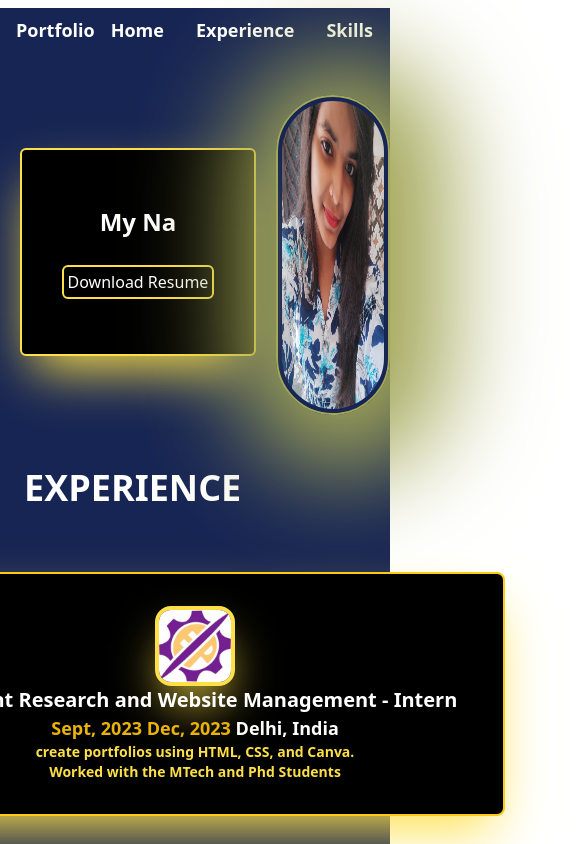
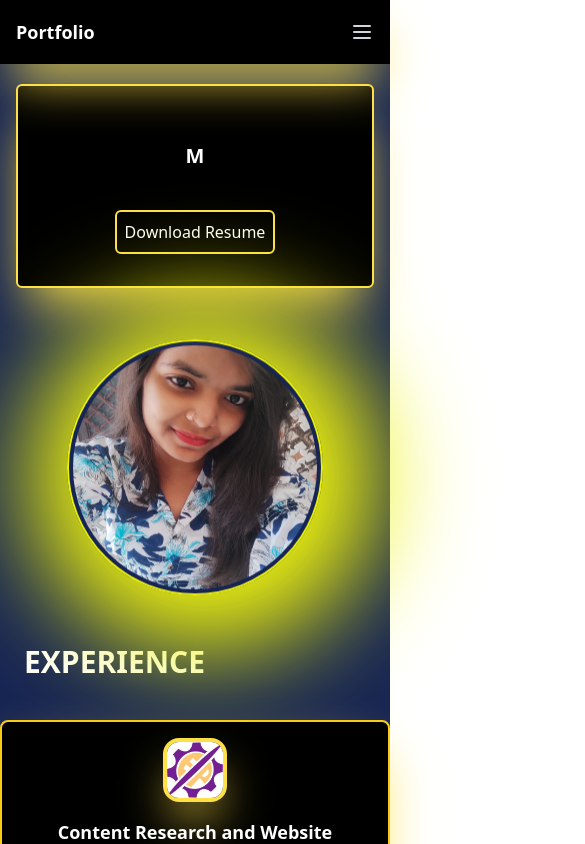
Before and after one commit to Kanchan9540/Portfolio, a React (Create React App) app: page / in a window 390 px wide. Shown: the top 844 px of the page, 585 px wide, since content can reach past the window. Built offline with nearby package versions, Linux system fonts and the light colour scheme.

Commit message:
responsiveness

```diff
--- a/src/Components/Experience.js
+++ b/src/Components/Experience.js
@@ -1,46 +1,88 @@
-import React from 'react'
-import experience from "./Data/experience.json"
+// import React from 'react'
+// import experience from "./Data/experience.json"
+
+// const Experience = () => {
+//   return (
+//     <>
+//     <div id='experience'>
+//       <h1 className='text-4xl p-2 m-4 font-bold'>EXPERIENCE</h1>
+//       <div  className=" flex flex-col justify-center items-center">
+//       {
+//         experience.map((Data)=>{
+//           return(
+//             <>
+//             <div key={Data.id} className='bg-black w-[620px] border-2 border-yellow-400 m-10 p-8 text-center flex flex-col items-center justify-around rounded-lg shadow-2xl shadow-yellow-300'
+//             data-aos="zoom-in"  // animations
+//             data-aos-duration="1000"
+//             >
+
+//             {/* left section */}
+//              <div>
+//              <img className='w-20 h-20 rounded-2xl border-4 border-yellow-300 text-center shadow-2xl shadow-yellow-300 ' src={`/assests/${Data.imageSrc}`} alt='' />
+//             </div>
+
+//             {/* right section */}
+//             <div>
+//               <h2 className='text-xl font-bold'>{Data.role}</h2>
+//               <h4 className='text-lg font-semibold'>
+//               <span className='text-yellow-500'>{Data.startDate}{" "} {Data.endDate} </span> {Data.location}
+//               </h4>
+
+//               <h5 className='text-yellow-300 font-bold text-sm'>{Data.experiences[0]}</h5>
+//               <h5 className='text-yellow-300 font-bold text-sm'>{Data.experiences[1]}</h5>
+//             </div>
+//             </div>
+//             </>
+//           )
+//         })
+//       }
+//       </div>
+//     </div>
+//     </>
+//   )
+// }
+
+
+// export default Experience;
+
+
+import React from 'react';
+import experience from "./Data/experience.json";
 
 const Experience = () => {
   return (
     <>
       <div id='experience'>
-      <h1 className='text-4xl p-2 m-4 font-bold'>EXPERIENCE</h1>
-      <div  className=" flex flex-col justify-center items-center">
-      {
-        experience.map((Data)=>{
-          return(
-            <>
-            <div key={Data.id} className='bg-black w-[620px] border-2 border-yellow-400 m-10 p-8 text-center flex flex-col items-center justify-around rounded-lg shadow-2xl shadow-yellow-300'
-            data-aos="zoom-in"  // animations
+        <h1 className='text-3xl md:text-4xl p-2 m-4 font-bold '>EXPERIENCE</h1>
+        <div className="flex flex-col justify-center items-center">
+          {experience.map((Data) => (
+            <div
+              key={Data.id}
+              className='bg-black w-full md:w-[620px] border-2 border-yellow-400 my-4 md:my-10 p-4 md:p-8 text-center flex flex-col items-center justify-around rounded-lg shadow-2xl shadow-yellow-300'
+              data-aos="zoom-in" // animations
               data-aos-duration="1000"
             >
-
-            {/* left section */}
-             <div>
-             <img className='w-20 h-20 rounded-2xl border-4 border-yellow-300 text-center shadow-2xl shadow-yellow-300 ' src={`/assests/${Data.imageSrc}`} alt='' />
+              {/* Image section */}
+              <div className="mb-4">
+                <img className='w-16 h-16 md:w-20 md:h-20 rounded-2xl border-4 border-yellow-300 text-center shadow-2xl shadow-yellow-300' src={`/assests/${Data.imageSrc}`} alt='experience' />
               </div>
 
-            {/* right section */}
+              {/* Information section */}
               <div>
-              <h2 className='text-xl font-bold'>{Data.role}</h2>
-              <h4 className='text-lg font-semibold'>
-              <span className='text-yellow-500'>{Data.startDate}{" "} {Data.endDate} </span> {Data.location}
+                <h2 className='text-lg md:text-xl font-bold text-white'>{Data.role}</h2>
+                <h4 className='text-md md:text-lg font-semibold text-white'>
+                  <span className='text-yellow-500'>{Data.startDate} - {Data.endDate}</span> {Data.location}
                 </h4>
-
-              <h5 className='text-yellow-300 font-bold text-sm'>{Data.experiences[0]}</h5>
-              <h5 className='text-yellow-300 font-bold text-sm'>{Data.experiences[1]}</h5>
+                {Data.experiences.map((exp, index) => (
+                  <h5 key={index} className='text-yellow-300 font-bold text-sm md:text-base'>{exp}</h5>
+                ))}
               </div>
             </div>
-            </>
-          )
-        })
-      }
+          ))}
         </div>
       </div>
     </>
   )
 }
 
-
 export default Experience;
--- a/src/Components/Home.js
+++ b/src/Components/Home.js
@@ -1,12 +1,11 @@
-import React, { useEffect, useRef, useSyncExternalStore } from 'react';
+import React, { useEffect, useRef } from 'react';
 import Pdf from "../Pdf/Updated_Resume.pdf";
 import mine from "./Data/mine.json";
 import Typed from "typed.js";
 
-
 const Home = () => {
 
-  //useRef initialize for animation
+  // useRef initialize for animation
   const typedRef = useRef(null);
   useEffect(() => {
     const options = {
@@ -19,98 +18,41 @@ const Home = () => {
       backSpeed: 50,
       loop: true,
       showCursor: false, // Hide the cursor
-
     };
 
-    const typed = new Typed(typedRef.current, options)
+    const typed = new Typed(typedRef.current, options);
 
-    return() => {
+    return () => {
       typed.destroy();
     };
-  }, [1])
+  }, [1]);
 
   return (
     <>
-      <div className='flex  justify-around items-center h-96 p-2 m-2'id='home'>
+      <div className='flex flex-col md:flex-row justify-around items-center h-auto md:h-96 p-2 m-2' id='home'>
 
         {/* left section */}
-      <div className='w-[620px] p-6  m-1 h-52 border-2 border-yellow-300 rounded-md text-center shadow-2xl shadow-yellow-300 bg-black'
-       data-aos="fade-up-right" //animation
+        <div className='w-full md:w-[620px] p-6 m-1 h-auto md:h-52 border-2 border-yellow-300 rounded-md text-center shadow-2xl shadow-yellow-300 bg-black'
+          data-aos="fade-up-right" // animation
           data-aos-duration="1000"
         >
+          <h1 className='m-6 p-2 text-xl md:text-2xl font-bold text-white' ref={typedRef}></h1>
 
-       <h1 className='m-6 p-2 text-2xl font-bold' ref={typedRef}></h1>
-
-       <a href={Pdf} download="Resume.pdf" className='border-2 border-yellow-300 rounded-md hover:bg-yellow-300 hover:text-black m-2 p-1 my-3'>Download Resume</a>
+          <a href={Pdf} download="Resume.pdf" className='border-2 border-yellow-300 rounded-md hover:bg-yellow-300 hover:text-black m-2 p-2 inline-block'>Download Resume</a>
         </div>
 
         {/* right section */}
         <div
           data-aos="fade-up-left"
           data-aos-duration="1000"
+          className='flex justify-center items-center mt-4 md:mt-0'
         >
-         <img className='p-1 m-4 h-80 w-80 rounded-full border-2 border-yellow-300 animate-superman ' src={`/assests/${mine.imgSrc}`} alt='mine'/>
+          <img className='p-1 m-6 h-64 w-64 w md:h-80 md:w-80 rounded-full border-2 border-yellow-300 animate-superman' src={`/assests/${mine.imgSrc}`} alt='mine' />
         </div>
 
       </div>
     </>
-  )
+  );
 }
 
-export default Home
-
-
-
-// import React, { useEffect, useRef } from 'react';
-// import Pdf from "../Pdf/Updated_Resume.pdf";
-// import mine from "./Data/mine.json";
-// import Typed from "typed.js";
-
-// const Home = () => {
-//   const typedRef = useRef(null);
-
-//   useEffect(() => {
-//     const options = {
-//       strings: [
-//         "Welcome to my Profile",
-//         "My Name is Kanchan",
-//         "I'm a Frontend Developer"
-//       ],
-//       typeSpeed: 50,
-//       backSpeed: 50,
-//       loop: true,
-//       showCursor: false,
-//     };
-
-//     const typed = new Typed(typedRef.current, options);
-
-//     return () => {
-//       typed.destroy();
-//     };
-//   }, []);
-
-//   return (
-//     <div className='flex flex-col md:flex-row justify-center items-center h-screen p-2' id='home'>
-
-//       {/* Left Section */}
-//       <div className='md:w-1/2 w-full p-6 m-2 md:m-1 border-2 border-yellow-300 rounded-md text-center shadow-2xl shadow-yellow-300 bg-black'
-//         data-aos="fade-up-right" // Animation
-//         data-aos-duration="1000"
-//       >
-//         <h1 className='m-6 p-2 text-2xl font-bold' ref={typedRef}></h1>
-//         <a href={Pdf} download="Resume.pdf" className='border-2 border-yellow-300 rounded-md hover:bg-yellow-300 hover:text-black m-2 p-1 my-3'>Download Resume</a>
-//       </div>
-
-//       {/* Right Section */}
-//       <div className='md:w-1/2 w-full'
-//         data-aos="fade-up-left"
-//         data-aos-duration="1000"
-//       >
-//         <img className='p-1 m-4 h-80 w-80 md:h-96 md:w-96 rounded-full border-2 border-yellow-300 animate-superman' src={`/assets/${mine.imgSrc}`} alt='mine' />
-//       </div>
-
-//     </div>
-//   );
-// };
-
-// export default Home;
+export default Home;
--- a/src/Components/Navbar.js
+++ b/src/Components/Navbar.js
@@ -1,24 +1,61 @@
-import React from "react";
+import React, { useState } from "react";
 
 const Navbar = () => {
-    return(
-        <>
-         <div className="flex justify-between p-2 m-2 sticky"
-         Data-aos= "fade-down"
-         Data-aos-duration= "1000"
-         >
-            <div className="font-bold text-lg hover:border-b-4 hover:border-yellow-300 ">Portfolio</div>
-            <div className="">
-              <a href="#home" className="p-4 font-bold text-lg hover:border-b-4 hover:border-yellow-300">Home</a>
-              <a href="#experience" className="p-4 font-bold text-lg hover:border-b-4 hover:border-yellow-300">Experience</a>
-              <a href="#skills" className="p-4 font-bold text-lg hover:border-b-4 hover:border-yellow-300">Skills</a>
-              <a href="#projects" className="p-4 font-bold text-lg hover:border-b-4 hover:border-yellow-300">Projects</a>
-              <a href="#contact" className="p-4 font-bold hover:border-b-4 hover:border-yellow-300">Contact</a>
+    const [isOpen, setIsOpen] = useState(false);
+
+    return (
+        <nav className="bg-black shadow-2xl shadow-yellow-300 sticky top-0 z-10" data-aos="fade-down" data-aos-duration="1000">
+            <div className="max-w-7xl mx-auto px-4 sm:px-6 lg:px-8">
+                <div className="flex items-center justify-between h-16">
+                    <div className="flex items-center">
+                        <div className="text-white font-bold text-lg hover:border-b-4 hover:border-yellow-300">Portfolio</div>
+                    </div>
+                    <div className="hidden md:flex md:items-center md:space-x-4">
+                        <a href="#home" className="text-white p-4 font-bold text-lg hover:border-b-4 hover:border-yellow-300">Home</a>
+                        <a href="#experience" className="text-white p-4 font-bold text-lg hover:border-b-4 hover:border-yellow-300">Experience</a>
+                        <a href="#skills" className="text-white p-4 font-bold text-lg hover:border-b-4 hover:border-yellow-300">Skills</a>
+                        <a href="#projects" className="text-white p-4 font-bold text-lg hover:border-b-4 hover:border-yellow-300">Projects</a>
+                        <a href="#contact" className="text-white p-4 font-bold text-lg hover:border-b-4 hover:border-yellow-300">Contact</a>
+                    </div>
+                    <div className="flex md:hidden">
+                        <button
+                            onClick={() => setIsOpen(!isOpen)}
+                            className="text-gray-300 hover:text-white focus:outline-none focus:text-white"
+                        >
+                            <svg className="h-6 w-6" stroke="currentColor" fill="none" viewBox="0 0 24 24">
+                                {isOpen ? (
+                                    <path
+                                        strokeLinecap="round"
+                                        strokeLinejoin="round"
+                                        strokeWidth="2"
+                                        d="M6 18L18 6M6 6l12 12"
+                                    />
+                                ) : (
+                                    <path
+                                        strokeLinecap="round"
+                                        strokeLinejoin="round"
+                                        strokeWidth="2"
+                                        d="M4 6h16M4 12h16M4 18h16"
+                                    />
+                                )}
+                            </svg>
+                        </button>
+                    </div>
+                </div>
             </div>
-         </div>
-
-        </>
-    )
+            {isOpen && (
+                <div className="md:hidden">
+                    <div className="px-2 pt-2 pb-3 space-y-1 sm:px-3 bg-black">
+                        <a href="#home" className="block px-3 py-2 rounded-md text-base font-bold text-white hover:border-b-4 hover:border-yellow-300">Home</a>
+                        <a href="#experience" className="block px-3 py-2 rounded-md text-base font-bold text-white hover:border-b-4 hover:border-yellow-300">Experience</a>
+                        <a href="#skills" className="block px-3 py-2 rounded-md text-base font-bold text-white hover:border-b-4 hover:border-yellow-300">Skills</a>
+                        <a href="#projects" className="block px-3 py-2 rounded-md text-base font-bold text-white hover:border-b-4 hover:border-yellow-300">Projects</a>
+                        <a href="#contact" className="block px-3 py-2 rounded-md text-base font-bold text-white hover:border-b-4 hover:border-yellow-300">Contact</a>
+                    </div>
+                </div>
+            )}
+        </nav>
+    );
 };
 
 export default Navbar;
--- a/src/Components/Projects.js
+++ b/src/Components/Projects.js
@@ -1,38 +1,79 @@
+// import React from 'react';
+// import projects from './Data/projects.json';
+
+// const Projects = () => {
+//   return (
+//    <>
+//     <div>
+//       <h1 className='text-4xl font-bold  p-2 m-4 '>PROJECTS</h1>
+//       <div className='flex p-2 m-2 justify-center items-center'>
+//         {
+//             projects.map((Data)=>(
+//                 <>
+//                    <div key={Data.id} className='flex my-5 m-4 p-4' id='projects'>
+//                    <div className=' border-2 border-yellow-300 shadow-2xl rounded-lg shadow-yellow-300  bg-black w-60 h-96'
+//                    data-aos="flip-right"  // animation
+//                    data-aos-duration="1000"
+//                    >
+//                    <div className='flex justify-center items-center p-2 m-2'>
+//                    <img className='w-48 h-48 rounded-lg border-2 border-yellow-300 shadow-2xl shadow-yellow-300  p-2 m-2' src={Data.imageSrc} alt='' />
+//                    </div>
+//                     <div className='text-center '>
+//                         <h5 className='font-bold text-lg'>{Data.title}</h5>
+//                         <p>{Data.description}</p>
+
+//                        <div className='flex justify-between p-2 mx-12 text-center'>
+//                        <a href={Data.demo} className='border-2 border-yellow-300  rounded-md  hover:bg-yellow-300 hover:text-black p-1'>Demo</a>
+//                        <a href={Data.source} className='border-2 border-yellow-300 rounded-md  hover:bg-yellow-300 hover:text-black p-1'>Code</a>
+//                        </div>
+
+//                     </div>
+//                    </div>
+
+//                    </div>
+//                 </>
+
+//             ))}
+//       </div>
+//     </div>
+//    </>
+//   );
+// };
+
+// export default Projects;
+
+
+
+
+
 import React from 'react';
 import projects from './Data/projects.json';
 
 const Projects = () => {
   return (
     <>
-    <div>
-      <h1 className='text-4xl font-bold  p-2 m-4 '>PROJECTS</h1>
-      <div className='flex p-2 m-2 justify-center items-center'>
-        {
-            projects.map((Data)=>(
-                <>
-                   <div key={Data.id} className='flex my-5 m-4 p-4' id='projects'>
-                   <div className=' border-2 border-yellow-300 shadow-2xl rounded-lg shadow-yellow-300  bg-black w-60 h-96'
+      <div id='projects'>
+        <h1 className='text-3xl md:text-4xl font-bold p-2 m-4'>PROJECTS</h1>
+        <div className='flex flex-wrap justify-center items-center'>
+          {projects.map((Data) => (
+            <div key={Data.id} className='flex flex-col my-5 mx-4 p-4 w-full sm:w-1/2 md:w-1/3 lg:w-1/4'>
+              <div className='border-2 border-yellow-300 shadow-2xl rounded-lg shadow-yellow-300 bg-black'
                 data-aos="flip-right"  // animation
                 data-aos-duration="1000"
               >
                 <div className='flex justify-center items-center p-2 m-2'>
-                   <img className='w-48 h-48 rounded-lg border-2 border-yellow-300 shadow-2xl shadow-yellow-300  p-2 m-2' src={Data.imageSrc} alt='' />
+                  <img className='w-48 h-48 rounded-lg border-2 border-yellow-300 shadow-2xl shadow-yellow-300 p-2 m-2' src={Data.imageSrc} alt='' />
                 </div>
-                    <div className='text-center '>
+                <div className='text-center text-white p-2'>
                   <h5 className='font-bold text-lg'>{Data.title}</h5>
                   <p>{Data.description}</p>
-
                   <div className='flex justify-between p-2 mx-12 text-center'>
-                       <a href={Data.demo} className='border-2 border-yellow-300  rounded-md  hover:bg-yellow-300 hover:text-black p-1'>Demo</a>
-                       <a href={Data.source} className='border-2 border-yellow-300 rounded-md  hover:bg-yellow-300 hover:text-black p-1'>Code</a>
-                       </div>
-
+                    <a href={Data.demo} className='border-2 border-yellow-300 rounded-md hover:bg-yellow-300 hover:text-black p-1'>Demo</a>
+                    <a href={Data.source} className='border-2 border-yellow-300 rounded-md hover:bg-yellow-300 hover:text-black p-1'>Code</a>
                   </div>
                 </div>
-
               </div>
-                </>
-
+            </div>
           ))}
         </div>
       </div>
```
Also changed, not shown: src/Components/Skills.js (+42 -8 lines). Lines whose indentation alone changed are shown as unchanged.
